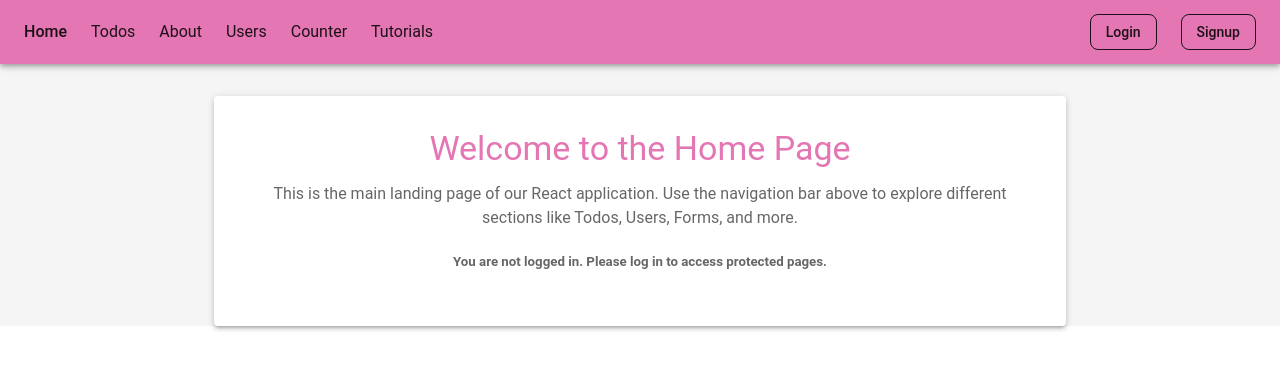
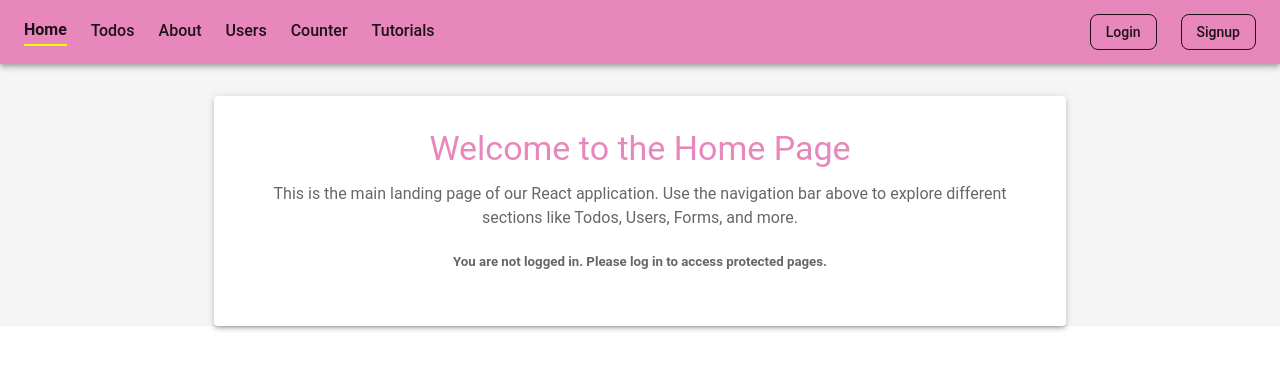
Before and after one commit to sheetalccube/react-practice, a React (Vite) app: page / in a window 1280 px wide. Shown: the top 370 px of the page. Built offline with nearby package versions, Linux system fonts and the light colour scheme.

Commit message:
add custome loader for lazy loading

```diff
--- a/src/App.tsx
+++ b/src/App.tsx
@@ -19,7 +19,12 @@ import { Suspense, type JSX } from "react";
 import { CircularProgress, Box } from "@mui/material";
 
 const Loader = () => (
-  <Box display="flex" justifyContent="center" alignItems="center" minHeight="100vh">
+  <Box
+    display="flex"
+    justifyContent="center"
+    alignItems="center"
+    minHeight="100vh"
+  >
     <CircularProgress />
   </Box>
 );
@@ -34,16 +39,17 @@ function App() {
       Component: root,
       // errorElement: <Error />,
       children: [
-        { path: "/", element: withSuspense(<Home />) },
+        // { path: "/", element: withSuspense(<Home />) },
+        { index: true, element: withSuspense(<Home />) },
+        // index true means root k liye yeh defualt route h yha need nhi h path "/" rkhne ki
+
         {
           path: "/tutorial",
           element: withSuspense(<Tutorials />),
           children: [
             {
               path: "react",
-              element: (
-                <AuthGuard>{withSuspense(<ReactTut />)}</AuthGuard>
-              ),
+              element: <AuthGuard>{withSuspense(<ReactTut />)}</AuthGuard>,
             },
           ],
         },
--- a/src/components/layouts/Header.tsx
+++ b/src/components/layouts/Header.tsx
@@ -1,5 +1,5 @@
-import { AppBar, Toolbar, Link, Box, Button } from "@mui/material";
-import { Link as RouterLink, useNavigate } from "react-router-dom";
+import { AppBar, Toolbar, Box, Button } from "@mui/material";
+import { NavLink, useNavigate } from "react-router-dom";
 
 function Header() {
   const navigate = useNavigate();
@@ -10,85 +10,61 @@ function Header() {
     navigate("/login");
   };
 
+  const navItems = [
+    { label: "Home", path: "/", end: true },
+    { label: "Todos", path: "/todos" },
+    { label: "About", path: "/about" },
+    { label: "Users", path: "/user-list" },
+    { label: "Counter", path: "/counter" },
+    { label: "Tutorials", path: "/tutorial" },
+  ];
+
   return (
-    <>
     <AppBar position="static" color="primary">
       <Toolbar sx={{ gap: 3 }}>
-          <Link
-            component={RouterLink}
-            to="/"
-            underline="none"
-            color="inherit"
-            sx={{ fontWeight: 500 }}
+        {navItems.map(({ label, path, end }) => (
+          <NavLink
+            key={path}
+            to={path}
+            end={end}
+            style={({ isActive }) => ({
+              color: "inherit",
+              textDecoration: "none",
+              fontWeight: isActive ? 700 : 500,
+              borderBottom: isActive ? "2px solid yellow" : "none",
+              paddingBottom: "2px",
+            })}
           >
-            Home
-          </Link>
-          <Link
-            component={RouterLink}
-            to="/todos"
-            underline="none"
-            color="inherit"
-          >
-            Todos
-          </Link>
-          <Link
-            component={RouterLink}
-            to="/about"
-            underline="none"
-            color="inherit"
-          >
-            About
-          </Link>
-          <Link
-            component={RouterLink}
-            to="/user-list"
-            underline="none"
-            color="inherit"
-          >
-            Users
-          </Link>
-          <Link
-            component={RouterLink}
-            to="/counter"
-            underline="none"
-            color="inherit"
-          >
-            Counter
-          </Link>
-          <Link
-            component={RouterLink}
-            to="/tutorial"
-            underline="none"
-            color="inherit"
-          >
-            Tutorials
-          </Link>
-          {/* <Link
-            component={RouterLink}
-            to="/form"
-            underline="none"
-            color="inherit"
-          >
-            Form
-          </Link> */}
+            {label}
+          </NavLink>
+        ))}
+
         <Box flexGrow={1} />
+
         {isLoggedIn ? (
           <Button variant="outlined" color="inherit" onClick={handleLogout}>
             Logout
           </Button>
         ) : (
           <>
-              <Button variant="outlined" color="inherit" onClick={() => navigate("/login")}>
+            <Button
+              variant="outlined"
+              color="inherit"
+              onClick={() => navigate("/login")}
+            >
               Login
             </Button>
-              <Button variant="outlined" color="inherit" onClick={() => navigate("/signup")}>
+            <Button
+              variant="outlined"
+              color="inherit"
+              onClick={() => navigate("/signup")}
+            >
               Signup
             </Button>
           </>
         )}
       </Toolbar>
     </AppBar>
-    </>
   );
 }
 
--- a/src/theme.ts
+++ b/src/theme.ts
@@ -4,13 +4,13 @@ import { createTheme } from "@mui/material/styles";
 const theme = createTheme({
   palette: {
     primary: {
-      main: "#e476b3ff", // blue
+      main: "#e887bcff",
     },
     secondary: {
-      main: "#2730b0ff", // purple
+      main: "#2730b0ff",
     },
     background: {
-      default: "#f5f5f5", // light grey background
+      default: "#f5f5f5",
     },
   },
   typography: {
```
Also changed, not shown: src/routes.tsx (deleted, +0 -52 lines). Lines whose indentation alone changed are shown as unchanged.
